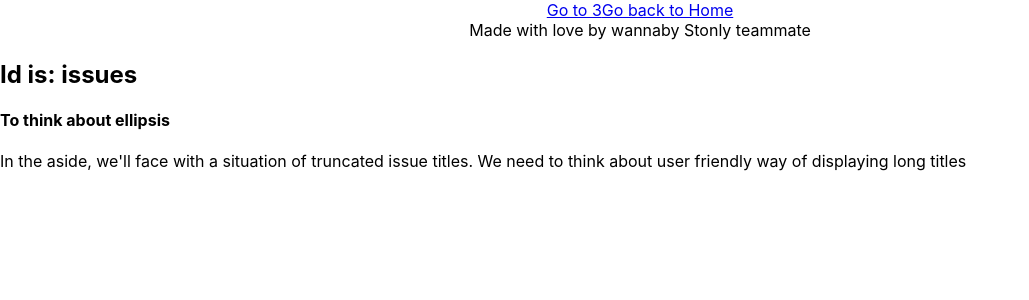
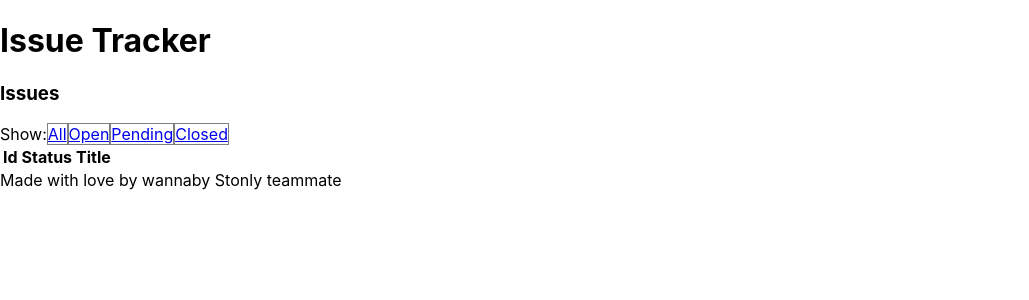
Before and after one commit to Reshetnyak/react-based-app, a React (Create React App) app: page /issues in a window 1280 px wide. Shown: the top 300 px of the page, without its empty margins (0-1029 px from the left). Built offline with nearby package versions, Linux system fonts and the light colour scheme.

Commit message:
filtering works

```diff
--- a/src/App.js
+++ b/src/App.js
@@ -1,11 +1,11 @@
 import logo from './logo.svg';
 import './App.css';
+import {Header} from './layout/Header';
 import {Footer} from './layout/Footer';
 import {Issue} from './issues/Issue';
 import {IssueList} from './issues/Issue-list';
 import {StatusType, StatusTypeTextMap} from './status';
 import {IssueService} from "./issues/Issue.service";
-import {Table} from './components/Table';
 import {
     BrowserRouter as Router,
     Switch,
@@ -19,9 +19,9 @@ import {
 function App() {
     const issues = IssueService.getIssues();
 
-    console.log(issues[0]);
-    IssueService.setStatus(0);
-    console.log(issues[0]);
+    // console.log(issues[0]);
+    // IssueService.setStatus(0);
+    // console.log(issues[0]);
 
     const issue = {
         status: StatusType.Open,
@@ -31,56 +31,23 @@ function App() {
         user friendly way of displaying long titles`
     };
 
-    const rows = [
-        {
-            fields: [
-                { text: 'hello', link: '/3' },
-                { text: 'hello', link: '/3' },
-                { text: 'hello', link: '/3' },
-            ],
-        },
-        {
-            fields: [
-                { text: 'hello', link: '/3' },
-                { text: 'hello', link: '/3' },
-                { text: 'hello', link: '/3' },
-            ],
-        },
-        {
-            fields: [
-                { text: 'hello', link: '/3' },
-                { text: 'hello', link: '/3' },
-                { text: 'hello', link: '/3' },
-            ],
-        },
-        {
-            fields: [
-                { text: 'hello', link: '/3' },
-                { text: 'hello', link: '/3' },
-                { text: 'hello', link: '/3' },
-            ],
-        },
-    ];
-
   return (
       <Router>
-    <div className="App">
-        <Link to={'/3'}>Go to 3</Link>
-        <Link to={'/'}>Go back to Home</Link>
-
-      <Footer/>
-
-    </div>
+        <Header/>
           <Switch>
               <Route exact path="/">
-                  <Table headers={['one', 'two', 'three']} rows={rows} />
+                  <Redirect to={'/issues?filter=all'} />
               </Route>
-              <Route path="/:id">
+              <Route path="/issues">
+                  <IssueList issues={issues} />
+              </Route>
+              <Route path="/issues/:id">
                   {/* <Wow /> */}
-                   <Issue issue={issue}/>
+                  <Issue issue={issue}/>
                   {/* </Route> */}
-            </Route>
+              </Route>
           </Switch>
+        <Footer/>
       </Router>
   );
 }
--- a/src/components/Table.js
+++ b/src/components/Table.js
@@ -1,13 +1,13 @@
-import { Link } from "react-router-dom";
 
-export const Table = ({headers, rows}) => (<table>
+export const Table = ({headers, rows, rowClickHandler}) => (<table>
     <thead>
-        <tr>{headers.map((header, i) => <th key={i}>{header.text}</th>)}</tr>
+        <tr>{headers.map((header, i) => <th key={i.toString()}>{header.text}</th>)}</tr>
     </thead>
     <tbody>
-    {rows.map(({fields}, i) => <tr key={i}>{
-        fields.map((field, j) => <td key={j}>{
-            field.link ? <Link to={field.link}>{field.text}</Link> : field.text
+    {rows.map(({fields, id}, i) => <tr key={i.toString()} onClick={() => rowClickHandler(id)}>{
+        fields.map((field, j) => <td key={j.toString()}>{
+            field
+            //field.link ? <Link to={field.link}>{field.text}</Link> : field.text
         }</td>)
     }</tr>)}
     </tbody>
--- a/src/issues/Issue-list.js
+++ b/src/issues/Issue-list.js
@@ -1,7 +1,61 @@
-import './Issue-list.css';
+import React from 'react';
+import {Link} from 'react-router-dom';
+import styles from './Issue-list.module.css';
+import {Table} from '../components/Table';
+import {useLocation} from 'react-router-dom';
 
-export const IssueList = ({issues}) => (
-    <ul className="issue-list">
-        {issues.map(issue => <li><span className={`status-indicator ${issue.status.toLowerCase()}`}></span>{issue.title}</li>)}
-    </ul>
-);
+// A custom hook that builds on useLocation to parse
+// the query string for you.
+function useQuery() {
+    const { search } = useLocation();
+
+    return React.useMemo(() => new URLSearchParams(search), [search]);
+}
+
+export const IssueList = ({issues}) => {
+    const query = useQuery();
+    const headers = [{
+        text: 'Id',
+    },{
+        text: 'Status',
+    },{
+        text: 'Title',
+    }];
+
+    const filter = query.get('filter');
+
+    const rows = issues.reduce((acc, {id, title, status}) => {
+        const row = {
+            id,
+            fields: [id, title, status]
+        };
+        if (filter === 'all' || filter === status) {
+            return acc.concat(row);
+        } else {
+            return acc;
+        }
+    }, []);
+
+    console.log('rows', rows);
+
+    const rowClickHandler = e => console.log(e);
+
+    return (
+        <div className="issue-list">
+            <h3>Issues</h3>
+            <pre>{}</pre>
+            <div className="action-bar">
+                <span className="action-bar__title">Show:</span>
+                <Link to={'/issues?filter=all'} className={styles.filterButton}>All</Link>
+                <Link to={'/issues?filter=Open'} className={styles.filterButton}>Open</Link>
+                <Link to={'/issues?filter=Pending'} className={styles.filterButton}>Pending</Link>
+                <Link to={'/issues?filter=Closed'} className={styles.filterButton}>Closed</Link>
+            </div>
+            <Table
+                headers={headers}
+                rows={rows}
+                rowClickHandler={rowClickHandler}
+            />
+        </div>
+    );
+};
--- a/src/issues/Issue-list.css
+++ b/src/issues/Issue-list.module.css
@@ -3,3 +3,8 @@ ul {
     padding: 0;
     list-style: none;
 }
+
+.filterButton {
+    border: 1px solid gray;
+
+}
--- a/src/issues/Issue.service.js
+++ b/src/issues/Issue.service.js
@@ -15,7 +15,6 @@ export const IssueService = {
         status: StatusType.Closed,
     }],
     getIssues() {
-        console.log('this', this);
         return this.issues;
     },
     getIssue(id) {
--- a/src/layout/Header.js
+++ b/src/layout/Header.js
@@ -0,0 +1 @@
+export const Header = () => <header><h1>Issue Tracker</h1></header>;
```
